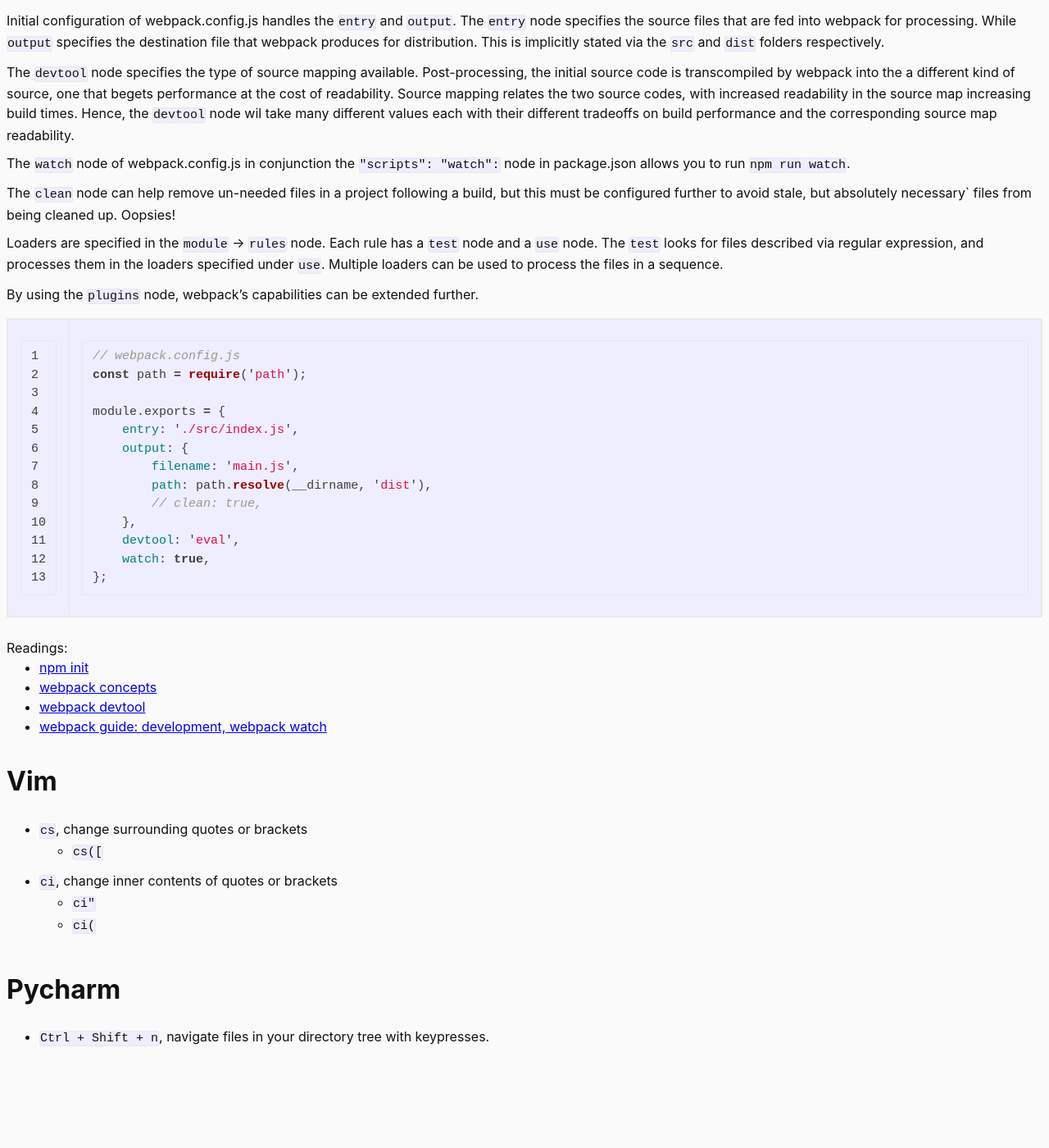
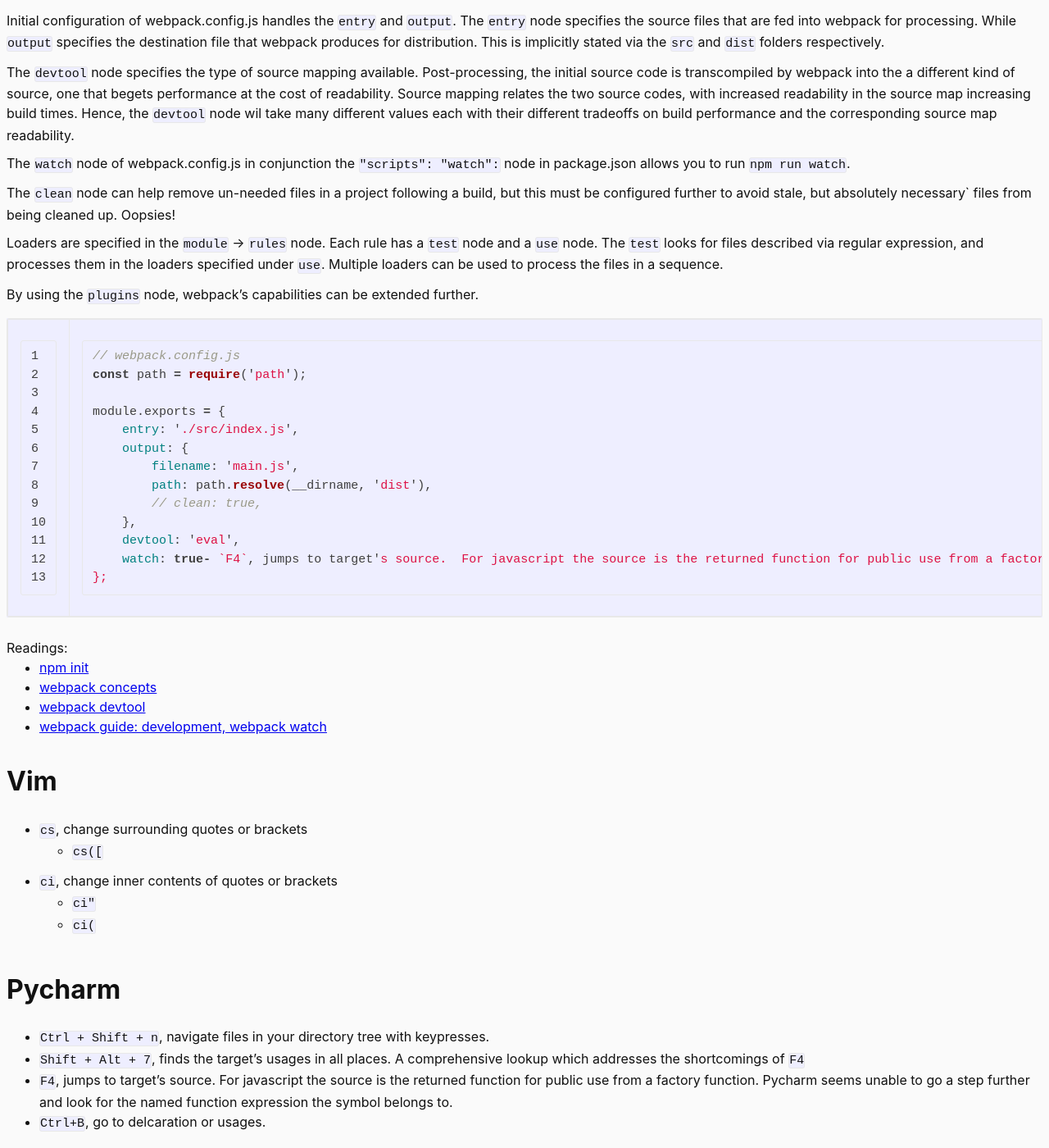
Before and after one commit to csrail/reference, a Jekyll site: the page built from ide.md, in a window 1280 px wide and 1400 px high, scrolled down 877 px. Shown: the whole window at 82% size. Built offline with Jekyll 4.4.1, drawn with Linux system fonts in a browser that asks for light colours; before the commit the page ends 2174 px from its top, so only the background shows below that.

Commit message:
Improve Pycharm references

````diff
--- a/ide.md
+++ b/ide.md
@@ -56,7 +56,7 @@ module.exports = {
         // clean: true,
     },
     devtool: 'eval',
-    watch: true,
+    watch: true- `F4`, jumps to target's source.  For javascript the source is the returned function for public use from a factory function.  Pycharm seems unable to go a step further and look for the named function expression the symbol belongs to.,
 };
 ```
 
@@ -75,3 +75,6 @@ Readings:
 
 # Pycharm
 - `Ctrl + Shift + n`, navigate files in your directory tree with keypresses.
+- `Shift + Alt + 7`, finds the target's usages in all places.  A comprehensive lookup which addresses the shortcomings of `F4`
+- `F4`, jumps to target's source.  For javascript the source is the returned function for public use from a factory function.  Pycharm seems unable to go a step further and look for the named function expression the symbol belongs to.
+- `Ctrl+B`, go to delcaration or usages.
````
Also changed, not shown: 1 other file.
